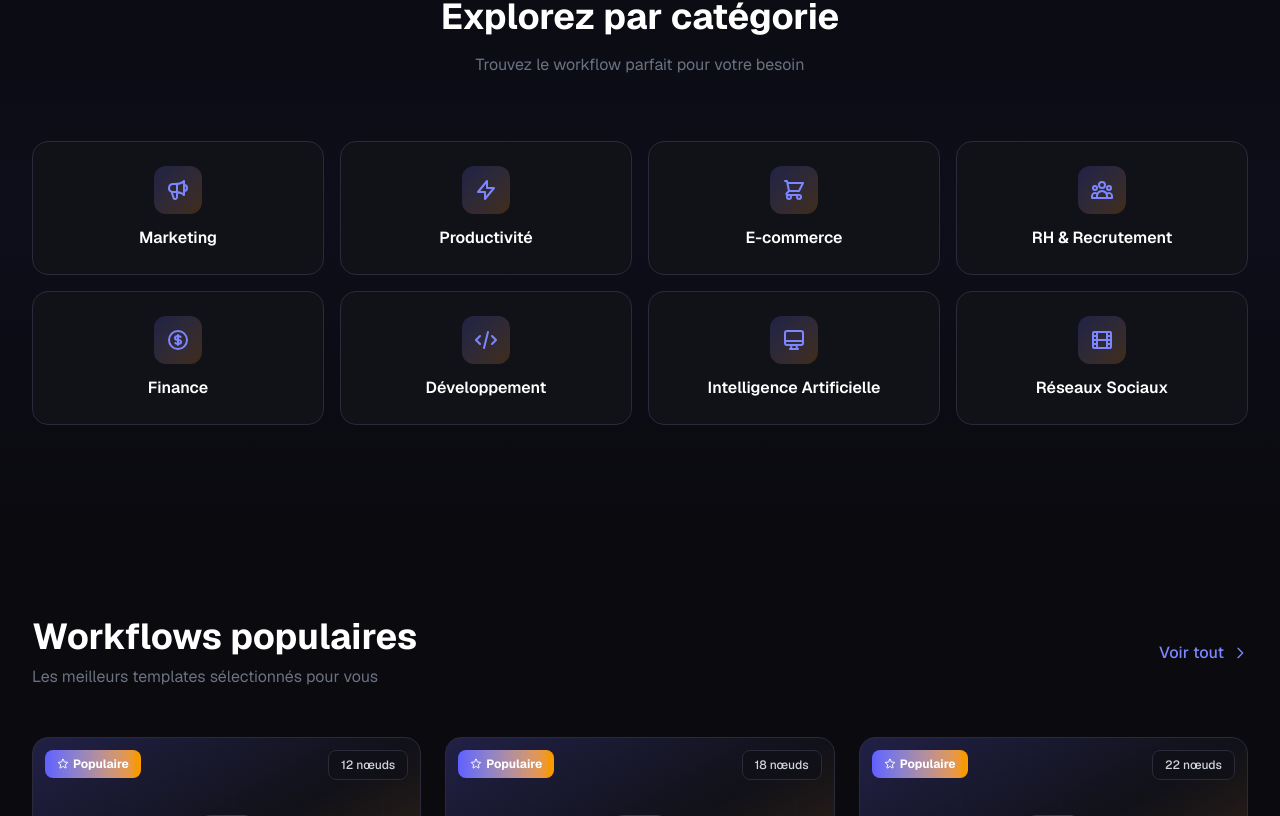
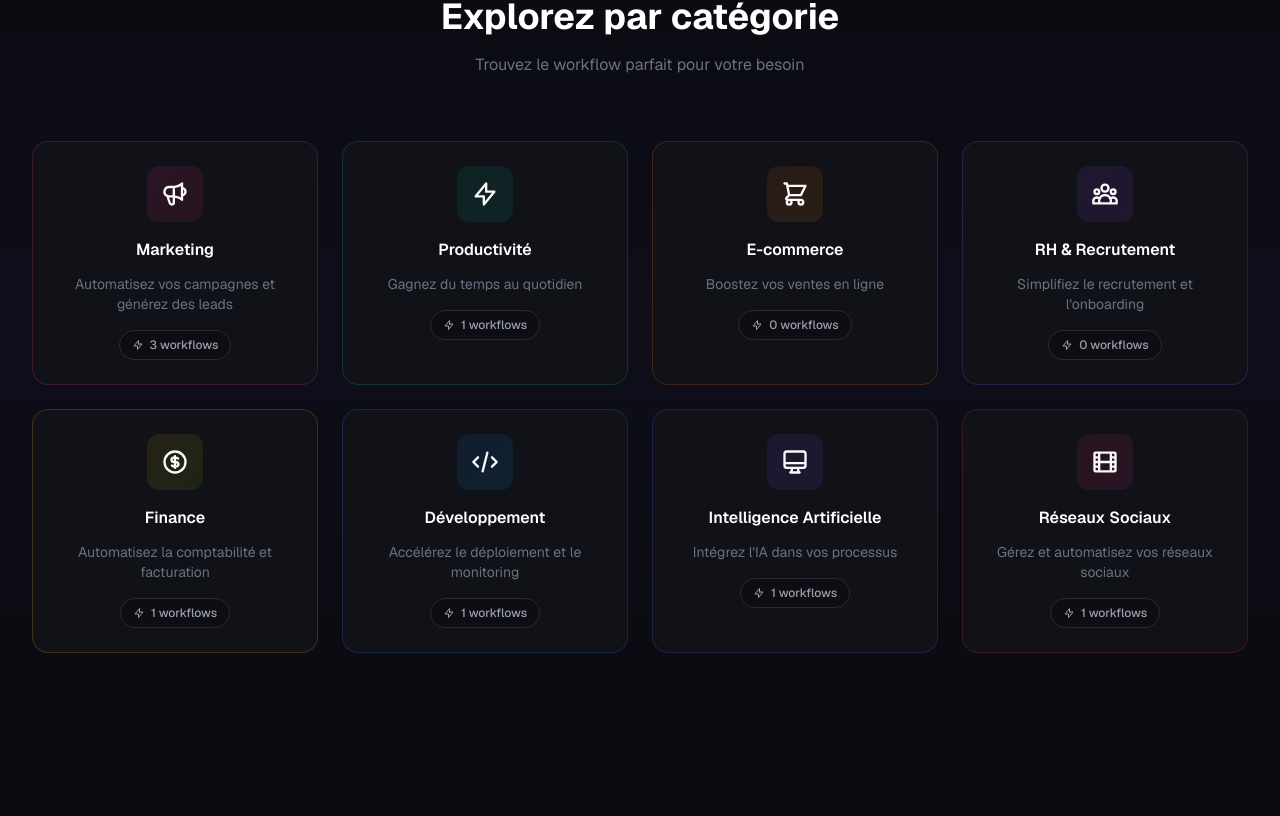
Before and after one commit to haytamnajim/FlowMarket, a Next.js app: page / in a window 1280 px wide. Shown: the part 984-1800 px from the top of the page. Built offline with nearby package versions, Linux system fonts and the light colour scheme.

Commit message:
feat: complete category section redesign
- Added unique colors, gradients, descriptions per category
- Added workflow count badges
- Added rich hover effects (overlay, scale, gradient text, arrow)
- Added stagger animations
- Updated categories page with same design

```diff
--- a/src/app/categories/page.tsx
+++ b/src/app/categories/page.tsx
@@ -22,26 +22,47 @@ export default function CategoriesPage() {
       <section className="py-20">
         <div className="max-w-6xl mx-auto px-4 sm:px-6 lg:px-8">
           <div className="grid grid-cols-1 md:grid-cols-2 lg:grid-cols-4 gap-6">
-            {categories.map((category) => {
+            {categories.map((category, index) => {
               const count = getWorkflowsByCategory(category.id).length;
               return (
                 <Link
                   key={category.id}
                   href={`/workflows?category=${category.id}`}
-                  className="bg-[#111118] rounded-2xl border border-[#2a2a3a] p-6 card-hover group"
+                  className={`relative overflow-hidden bg-[#111118] rounded-2xl p-6 card-hover group transition-all duration-500 border ${category.borderColor} ${category.hoverColor}`}
+                  style={{ animationDelay: `${index * 100}ms` }}
                 >
-                  <div className="w-12 h-12 mx-auto mb-4 rounded-xl bg-gradient-to-br from-indigo-500/20 to-amber-500/20 flex items-center justify-center group-hover:scale-110 transition-transform">
-                    <Icon name={category.icon} className="w-6 h-6 text-indigo-400" />
+                  {/* Gradient overlay */}
+                  <div className={`absolute inset-0 bg-gradient-to-br ${category.bgColor} opacity-0 group-hover:opacity-100 transition-opacity duration-500`} />
+
+                  {/* Icon container */}
+                  <div className={`relative w-14 h-14 mx-auto mb-4 rounded-xl bg-gradient-to-br ${category.bgColor} flex items-center justify-center group-hover:scale-110 transition-transform duration-500`}>
+                    <div className={`absolute inset-0 bg-gradient-to-br ${category.color} opacity-0 group-hover:opacity-20 transition-opacity duration-500 rounded-xl`} />
+                    <Icon name={category.icon} className={`relative w-7 h-7 transition-colors duration-300 ${category.color.replace('from-', 'text-').replace(' to-', '')}`} />
                   </div>
-                  <h3 className="text-xl font-semibold text-white group-hover:text-indigo-400 transition-colors mb-2">
+
+                  <h3 className="relative font-semibold text-white group-hover:text-transparent group-hover:bg-clip-text group-hover:bg-gradient-to-r group-hover:from-indigo-400 group-hover:to-amber-400 transition-all duration-300">
                     {category.name}
                   </h3>
-                  <p className="text-gray-500 text-sm">
-                    {count} workflow{count > 1 ? "s" : ""}
+
+                  {/* Description */}
+                  <p className="relative mt-3 text-sm text-gray-500 group-hover:text-gray-400 transition-colors duration-300">
+                    {category.description}
                   </p>
+
+                  {/* Workflow count */}
+                  <div className="relative mt-4">
+                    <span className="inline-flex items-center gap-1.5 px-3 py-1.5 rounded-full bg-[#0a0a0f]/50 backdrop-blur border border-[#2a2a3a] text-xs font-medium text-gray-400 group-hover:border-indigo-500/50 group-hover:text-indigo-400 transition-all duration-300">
+                      <Icon name="bolt" className="w-3 h-3" />
+                      {count} workflow{count > 1 ? "s" : ""}
+                    </span>
+                  </div>
+
+                  {/* Arrow indicator */}
+                  <div className="absolute bottom-4 right-4 w-8 h-8 rounded-full bg-[#0a0a0f]/50 backdrop-blur border border-[#2a2a3a] flex items-center justify-center opacity-0 group-hover:opacity-100 translate-x-1 group-hover:translate-x-0 transition-all duration-300">
+                    <Icon name="arrowRight" className="w-4 h-4 text-gray-500 group-hover:text-indigo-400 transition-colors" />
+                  </div>
                 </Link>
-              );
-            })}
+            )})}
           </div>
         </div>
       </section>
--- a/src/app/page.tsx
+++ b/src/app/page.tsx
@@ -1,5 +1,5 @@
 import Link from "next/link";
-import { getFeaturedWorkflows, categories } from "@/data/workflows";
+import { getFeaturedWorkflows, categories, getWorkflowsByCategory } from "@/data/workflows";
 import WorkflowCard from "@/components/WorkflowCard";
 import Icon from "@/components/Icon";
 import HeroBackground from "@/components/HeroBackground";
@@ -109,19 +109,44 @@ export default function Home() {
             </p>
           </div>
 
-          <div className="grid grid-cols-2 md:grid-cols-4 gap-4">
-            {categories.map((cat) => (
+          <div className="grid grid-cols-2 md:grid-cols-4 gap-6">
+            {categories.map((cat, index) => (
               <Link
                 key={cat.id}
                 href={`/workflows?category=${cat.id}`}
-                className="bg-[#111118] rounded-2xl p-6 text-center border border-[#2a2a3a] card-hover group"
+                className={`relative overflow-hidden bg-[#111118] rounded-2xl p-6 text-center border ${cat.borderColor} card-hover group transition-all duration-500 ${cat.hoverColor}`}
+                style={{ animationDelay: `${index * 100}ms` }}
               >
-                <div className="w-12 h-12 mx-auto mb-3 rounded-xl bg-gradient-to-br from-indigo-500/20 to-amber-500/20 flex items-center justify-center group-hover:scale-110 transition-transform">
-                  <Icon name={cat.icon} className="w-6 h-6 text-indigo-400" />
+                {/* Gradient overlay */}
+                <div className={`absolute inset-0 bg-gradient-to-br ${cat.bgColor} opacity-0 group-hover:opacity-100 transition-opacity duration-500`} />
+
+                {/* Icon container */}
+                <div className={`relative w-14 h-14 mx-auto mb-4 rounded-xl bg-gradient-to-br ${cat.bgColor} flex items-center justify-center group-hover:scale-110 transition-transform duration-500`}>
+                  <div className={`absolute inset-0 bg-gradient-to-br ${cat.color} opacity-0 group-hover:opacity-20 transition-opacity duration-500 rounded-xl`} />
+                  <Icon name={cat.icon} className={`relative w-7 h-7 transition-colors duration-300 ${cat.color.replace('from-', 'text-').replace(' to-', '')}`} />
                 </div>
-                <h3 className="font-semibold text-white group-hover:text-indigo-400 transition-colors">
+
+                <h3 className="relative font-semibold text-white group-hover:text-transparent group-hover:bg-clip-text group-hover:bg-gradient-to-r group-hover:from-indigo-400 group-hover:to-amber-400 transition-all duration-300">
                   {cat.name}
                 </h3>
+
+                {/* Description */}
+                <p className="relative mt-3 text-sm text-gray-500 group-hover:text-gray-400 transition-colors duration-300">
+                  {cat.description}
+                </p>
+
+                {/* Workflow count */}
+                <div className="relative mt-4">
+                  <span className="inline-flex items-center gap-1.5 px-3 py-1.5 rounded-full bg-[#0a0a0f]/50 backdrop-blur border border-[#2a2a3a] text-xs font-medium text-gray-400 group-hover:border-indigo-500/50 group-hover:text-indigo-400 transition-all duration-300">
+                    <Icon name="bolt" className="w-3 h-3" />
+                    {getWorkflowsByCategory(cat.id).length} workflows
+                  </span>
+                </div>
+
+                {/* Arrow indicator */}
+                <div className="absolute bottom-4 right-4 w-8 h-8 rounded-full bg-[#0a0a0f]/50 backdrop-blur border border-[#2a2a3a] flex items-center justify-center opacity-0 group-hover:opacity-100 translate-x-1 group-hover:translate-x-0 transition-all duration-300">
+                  <Icon name="arrowRight" className="w-4 h-4 text-gray-500 group-hover:text-indigo-400 transition-colors" />
+                </div>
               </Link>
             ))}
           </div>
--- a/src/data/workflows.ts
+++ b/src/data/workflows.ts
@@ -18,14 +18,86 @@ export interface Workflow {
 }
 
 export const categories = [
-  { id: "marketing", name: "Marketing", icon: "marketing" },
-  { id: "productivity", name: "Productivité", icon: "productivity" },
-  { id: "ecommerce", name: "E-commerce", icon: "ecommerce" },
-  { id: "hr", name: "RH & Recrutement", icon: "hr" },
-  { id: "finance", name: "Finance", icon: "finance" },
-  { id: "dev", name: "Développement", icon: "dev" },
-  { id: "ai", name: "Intelligence Artificielle", icon: "ai" },
-  { id: "social", name: "Réseaux Sociaux", icon: "social" },
+  {
+    id: "marketing",
+    name: "Marketing",
+    icon: "marketing",
+    color: "from-pink-500 to-rose-500",
+    bgColor: "from-pink-500/10 to-rose-500/10",
+    borderColor: "border-pink-500/20",
+    hoverColor: "hover:border-pink-500/50",
+    description: "Automatisez vos campagnes et générez des leads"
+  },
+  {
+    id: "productivity",
+    name: "Productivité",
+    icon: "productivity",
+    color: "from-emerald-500 to-teal-500",
+    bgColor: "from-emerald-500/10 to-teal-500/10",
+    borderColor: "border-emerald-500/20",
+    hoverColor: "hover:border-emerald-500/50",
+    description: "Gagnez du temps au quotidien"
+  },
+  {
+    id: "ecommerce",
+    name: "E-commerce",
+    icon: "ecommerce",
+    color: "from-orange-500 to-amber-500",
+    bgColor: "from-orange-500/10 to-amber-500/10",
+    borderColor: "border-orange-500/20",
+    hoverColor: "hover:border-orange-500/50",
+    description: "Boostez vos ventes en ligne"
+  },
+  {
+    id: "hr",
+    name: "RH & Recrutement",
+    icon: "hr",
+    color: "from-violet-500 to-purple-500",
+    bgColor: "from-violet-500/10 to-purple-500/10",
+    borderColor: "border-violet-500/20",
+    hoverColor: "hover:border-violet-500/50",
+    description: "Simplifiez le recrutement et l'onboarding"
+  },
+  {
+    id: "finance",
+    name: "Finance",
+    icon: "finance",
+    color: "from-yellow-500 to-lime-500",
+    bgColor: "from-yellow-500/10 to-lime-500/10",
+    borderColor: "border-yellow-500/20",
+    hoverColor: "hover:border-yellow-500/50",
+    description: "Automatisez la comptabilité et facturation"
+  },
+  {
+    id: "dev",
+    name: "Développement",
+    icon: "dev",
+    color: "from-blue-500 to-cyan-500",
+    bgColor: "from-blue-500/10 to-cyan-500/10",
+    borderColor: "border-blue-500/20",
+    hoverColor: "hover:border-blue-500/50",
+    description: "Accélérez le déploiement et le monitoring"
+  },
+  {
+    id: "ai",
+    name: "Intelligence Artificielle",
+    icon: "ai",
+    color: "from-indigo-500 to-violet-500",
+    bgColor: "from-indigo-500/10 to-violet-500/10",
+    borderColor: "border-indigo-500/20",
+    hoverColor: "hover:border-indigo-500/50",
+    description: "Intégrez l'IA dans vos processus"
+  },
+  {
+    id: "social",
+    name: "Réseaux Sociaux",
+    icon: "social",
+    color: "from-red-500 to-pink-500",
+    bgColor: "from-red-500/10 to-pink-500/10",
+    borderColor: "border-red-500/20",
+    hoverColor: "hover:border-red-500/50",
+    description: "Gérez et automatisez vos réseaux sociaux"
+  },
 ];
 
 export const workflows: Workflow[] = [
```
